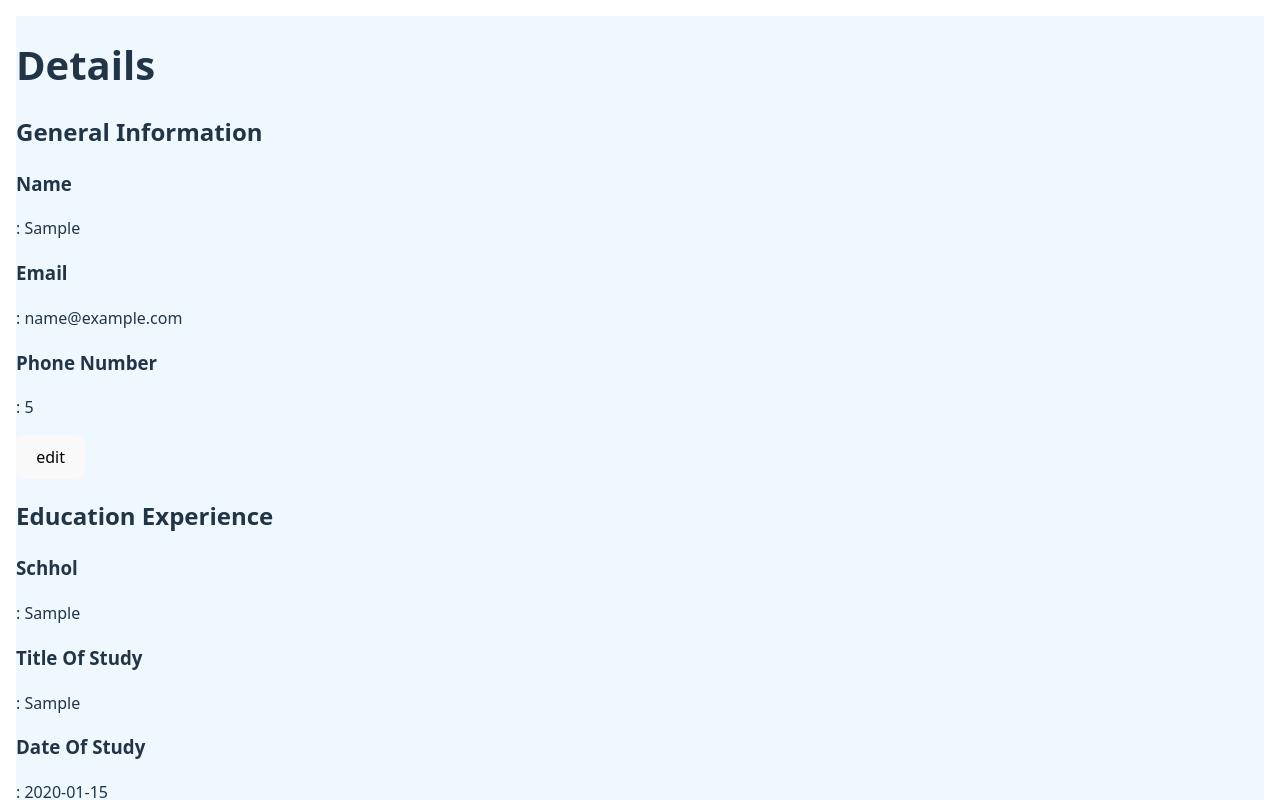
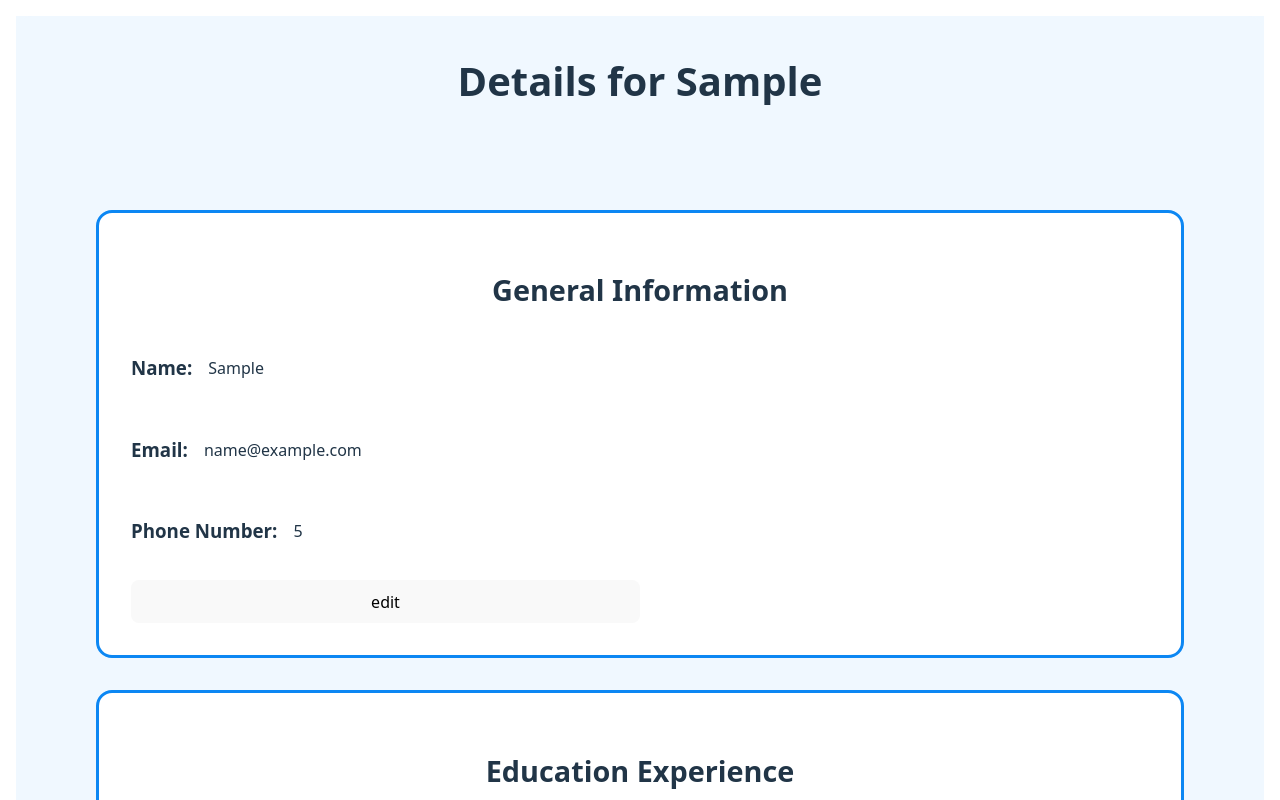
Before and after one commit to TitusBokosi/CV-Application, a React (Vite) app: page / in a window 1280 px wide. Both pictures are taken after typing "Sample", "name@example.com", "5", "Sample", "Sample", "2020-01-15" into the empty fields and a click on the button "submit form". Shown: the top 800 px of the page. Built offline with nearby package versions, Linux system fonts and the light colour scheme.

Commit message:
styled components

```diff
--- a/src/components/cv.jsx
+++ b/src/components/cv.jsx
@@ -37,22 +37,27 @@ export default function Details({ data, onChange }) {
   }
   if (isEditing === "false") {
     return (
-      <>
-        <h1>Details</h1>
+      <div className="details">
+        <h1>Details for {data.name}</h1>
+        <div className="details-container">
           <div>
             <h2>General Information</h2>
             <div>
               <p>
-              <h3>Name</h3> : {data.name}
+                <h3>Name:</h3> {data.name}
               </p>
               <p>
-              <h3>Email</h3>: {data.email}
+                <h3>Email:</h3> {data.email}
               </p>
               <p>
-              <h3>Phone Number</h3>: {data.phoneNumber}
+                <h3>Phone Number:</h3> {data.phoneNumber}
               </p>
             </div>
-          <button id="general-information-edit" onClick={handleIsEditing}>
+            <button
+              id="general-information-edit"
+              className="edit-button"
+              onClick={handleIsEditing}
+            >
               edit
             </button>
           </div>
@@ -60,16 +65,20 @@ export default function Details({ data, onChange }) {
             <h2>Education Experience</h2>
             <div>
               <p>
-              <h3>Schhol</h3>: {data.school}
+                <h3>Schhol:</h3> {data.school}
               </p>
               <p>
-              <h3>Title Of Study</h3>: {data.titleOfStudy}
+                <h3>Title Of Study:</h3> {data.titleOfStudy}
               </p>
               <p>
-              <h3>Date Of Study</h3>: {data.dateOfStudy}
+                <h3>Date Of Study:</h3> {data.dateOfStudy}
               </p>
             </div>
-          <button id="education-experience-edit" onClick={handleIsEditing}>
+            <button
+              id="education-experience-edit"
+              className="edit-button"
+              onClick={handleIsEditing}
+            >
               edit
             </button>
           </div>
@@ -77,24 +86,29 @@ export default function Details({ data, onChange }) {
             <h2>Practical Experience</h2>
             <div>
               <p>
-              <h3>Company Nmae</h3>: {data.company}
+                <h3>Company Name:</h3> {data.company}
               </p>
               <p>
-              <h3>Position</h3>: {data.position}
+                <h3>Position:</h3> {data.position}
               </p>
               <p>
                 {" "}
-              <h3>Start Date</h3>: {data.startDate}
+                <h3>Start Date:</h3> {data.startDate}
               </p>
               <p>
-              <h3>Finish Date</h3>: {data.finishDate}
+                <h3>Finish Date:</h3> {data.finishDate}
               </p>
             </div>
-          <button id="practical-experience-edit" onClick={handleIsEditing}>
+            <button
+              id="practical-experience-edit"
+              className="edit-button"
+              onClick={handleIsEditing}
+            >
               edit
             </button>
           </div>
-      </>
+        </div>
+      </div>
     );
   } else if (isEditing === "generalInformation") {
     return (
--- a/src/index.css
+++ b/src/index.css
@@ -5,7 +5,7 @@
 
   color-scheme: light dark;
   color: rgba(255, 255, 255, 0.87);
-  background-color: white;
+  background-color: aliceblue;
 
   font-synthesis: none;
   text-rendering: optimizeLegibility;
@@ -90,7 +90,8 @@ section {
   flex-direction: column;
   gap: 1rem;
 }
-form {
+form,
+.details {
   display: flex;
   flex-direction: column;
   gap: 1rem;
@@ -107,6 +108,31 @@ form {
   display: flex;
   gap: 1rem;
 }
+p {
+  display: flex;
+  align-items: center;
+  gap: 1rem;
+}
+.details-container {
+  display: grid;
+  grid-template-rows: repeat(3, fit-content);
+  gap: 2rem;
+  padding: 4rem;
+}
+
+.details-container > div {
+  background-color: white;
+  padding: 2rem;
+  border-radius: 1rem;
+  border: solid rgb(12, 135, 243);
+}
+.details-container > div > h2 {
+  text-align: center;
+  font-size: 1.8rem;
+}
+.edit-button {
+  width: 50%;
+}
 
 @media (prefers-color-scheme: light) {
   :root {
```
Lines whose indentation alone changed are shown as unchanged.
